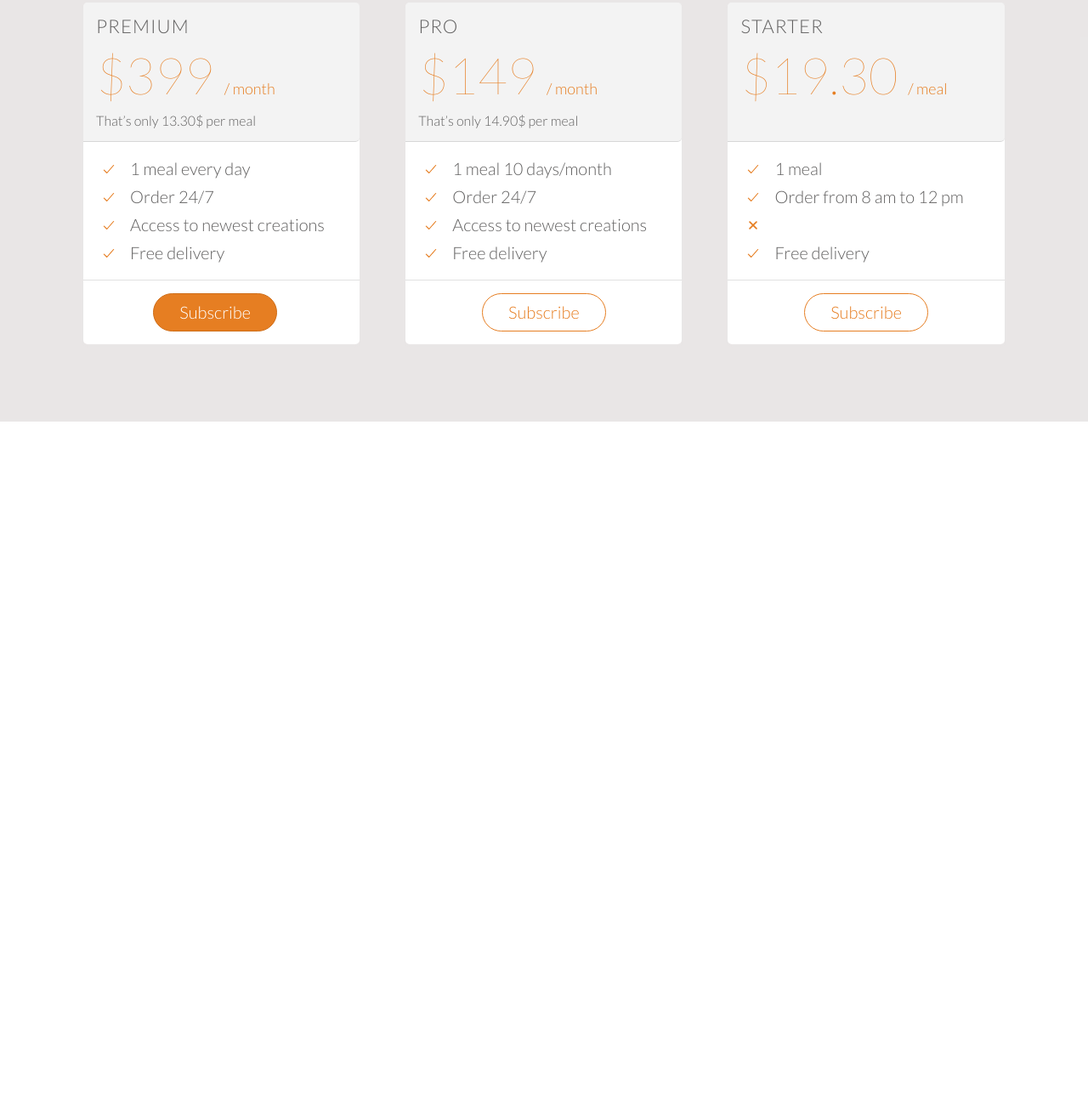
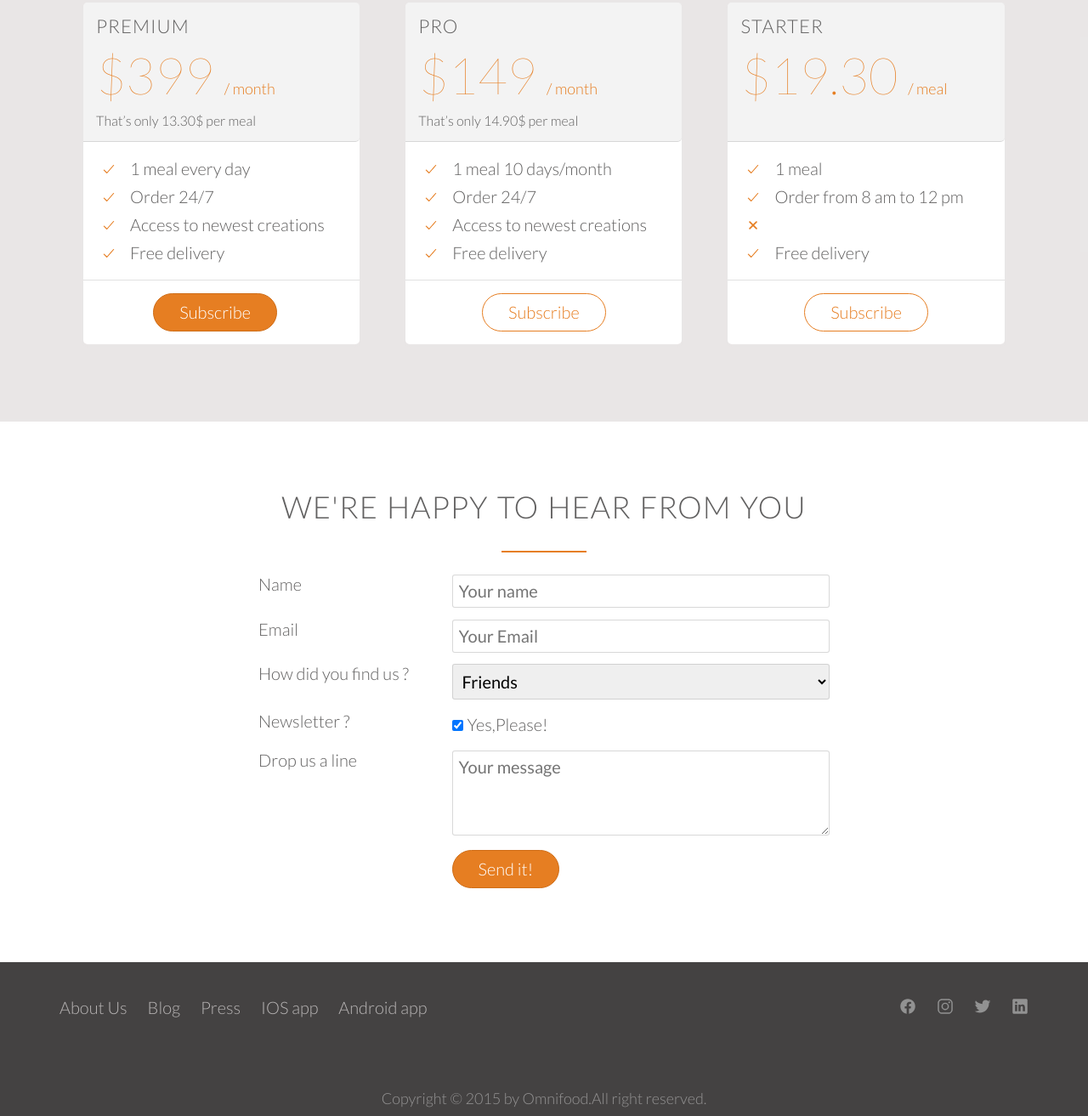
Before and after one commit to arpan13/Restaurant-Website, a plain HTML site: page index.html in a window 1280 px wide. Shown: the part 4022-5335 px from the top of the page at 85% size. Before the commit the page ends 4518 px from the top, so only its background shows below. Drawn offline with nearby package versions, Linux system fonts and the light colour scheme.

Commit message:
completed website design added contact form,footer

```diff
--- a/index.html
+++ b/index.html
@@ -349,41 +349,127 @@
         </div>
 
     </section>
+    <section class="section-form">
+        <div class="row">
+            <h2>
+                We're happy to hear from you
+            </h2>
+        </div >
+        <div class="row">
+            <form action="#" method="post" class="contact-form">
+                <div class="row">
+                    <div class="col span-1-of-3">
+                        <label for="name">Name</label>
+                    </div >
+                    <div class="col span-2-of-3">
+                        <input type="text" placeholder="Your name" name="name" id="name">
+
+
+                    </div >
+
+                </div >
+                 <div class="row">
+                    <div class="col span-1-of-3">
+                        <label for="email">Email</label>
+                    </div >
+                    <div class="col span-2-of-3">
+                        <input type="email" placeholder="Your Email" name="email" id="email">
+
+
+                    </div >
+
+                </div >
+                <div class="row">
+                    <div class="col span-1-of-3">
+                        <label for="find-us">How did you find us ?</label>
+                    </div >
+                    <div class="col span-2-of-3">
+                      <select name="find-us" id="find-us">
+                         <option value="friends" selected>Friends</option>
+                         <option value="search engine" >Search Engine</option>
+                         <option value="Family">Family</option>
+                         <option value="facebook">Facebook</option>
+                        </select>
+
+                    </div >
+
+                </div >
+                <div class="row">
+                    <div class="col span-1-of-3">
+                        <label>Newsletter ?</label>
+                    </div >
+                    <div class="col span-2-of-3">
+                        <input type="checkbox" checked>Yes,Please!</input>
+
+
+                    </div >
+
+                </div >
+
+                <div class="row">
+                    <div class="col span-1-of-3">
+                        <label for="message">
+                            Drop us a line
+                        </label>
+                    </div >
+                    <div class="col span-2-of-3">
+                       <textarea name="message" id="" placeholder="Your message"></textarea>
+
+
+                    </div >
+
+                </div >
+                <div class="row">
+                    <div class="col span-1-of-3">
+                        <label for="">&nbsp;</label>
+                    </div >
+                    <div class="col span-2-of-3">
+                        <input type="submit" value="Send it!">
+
+
+                    </div >
+
+                </div >
+
+            </form>
+
+        </div >
+
+    </section >
+    <footer>
+        <div class="row">
+            <div class="col span-1-of-2">
+                    <ul class="footer-nav">
+                         <li>About Us</li>
+                         <li>Blog</li>
+                         <li>Press</li>
+                         <li>IOS app</li>
+                         <li>Android app</li>
+                    </ul >
+            </div>
+            <div class="col span-1-of-2">
+                <ul class="social-icons">
+                    <li><a href=""><ion-icon name="logo-facebook" class="facebook"></ion-icon></a></li>
+                    <li><a href=""><ion-icon name="logo-instagram" class="instagram"></ion-icon></a></li>
+                    <li><a href=""><ion-icon name="logo-twitter" class="twitter"></ion-icon></a></li>
+                    <li><a href=""><ion-icon name="logo-linkedin" class="linkdin"></ion-icon></a></li>
+
+                </ul>
+
+            </div>
+            <div class="row ">
+
+            <p>
+                Copyright &copy; 2015 by Omnifood.All right reserved.
+            </p>
+            </div>
+        </div>
+    </footer>
+    <!-- <section class="section-footer">
+
+
+    </section > -->
 
     <script src="https://unpkg.com/ionicons@5.0.0/dist/ionicons.js"></script>
 </body>
 </html>
-
-<!--
-    Title: Start eating healthy today
-
-Plan 1: Premium
-399$ per month
-That’s only 13.30$ per meal
-1 meal every day
-Order 24/7
-Access to newest creations
-Free delivery
-
-
-Plan 2: Pro
-149$ per month
-That’s only 14.90$ per meal
-1 meal 10 days/month
-Order 24/7
-Access to newest creations
-Free delivery
-
-
-Plan 3: Starter
-19$ per meal
-1 meal
-Order from 8 am to 12 pm
-Free delivery
-
-
-
-
-
-
-// -->
--- a/resources/css/style.css
+++ b/resources/css/style.css
@@ -73,7 +73,8 @@ h1{
 }
 /*************Header Buttons**********************************************************/
 .btn:link,
-.btn:visited{
+.btn:visited,
+input[type=submit]{
     display: inline-block;
     padding: 10px 30px;
     font-weight: 300;
@@ -85,7 +86,8 @@ h1{
 }
 
 .btn-full:link,
-.btn-full:visited{
+.btn-full:visited,
+input[type=submit]{
     background-color: #e67e22;
 
     border:1px solid  #cf6d17;
@@ -100,11 +102,14 @@ h1{
     color:#e67e22 ;
 }
 .btn:hover,
-.btn:active{
+.btn:active,input[type=submit]:hover,
+input[type=submit]:active{
   background-color: #cf6d17;
 }
 .btn-full:hover,
-.btn-full:active{
+.btn-full:active,
+input[type=submit]:hover,
+input[type=submit]:active{
     border:1px solid #cf6d17;
 
 
@@ -383,3 +388,99 @@ cite img{
     padding: 5px 0;
 
 }
+/***********************form section**************/
+.contact-form{
+    width: 60%;
+    margin: 0 auto;
+}
+input[type=text],input[type=email],select,textarea{
+    width: 100%;
+    padding: 7px;
+    border-radius: 3px;
+    border: 1px solid rgba(190, 190, 190, 0.603);
+
+
+}
+textarea{
+    height: 100px;
+}
+input[type=checkbox]{
+    margin: 10px 5px 10px 0;
+}
+*:focus{
+    outline: none;
+}
+/**************footer**********/
+footer{
+ background-color: rgb(68, 66, 66);
+ padding-top: 30px;
+}
+.footer-nav{
+    list-style: none;
+
+    float: left;
+}
+.social-icons{
+    list-style: none;
+    float:right;
+}
+.footer-nav li{
+    display: inline-block;
+    color: rgb(184, 181, 181);
+    margin-right: 20px;
+}
+.social-icons li{
+
+        display: inline-block;
+        margin-right: 20px;
+
+}
+.social-icons li:last-child,
+.footer-nav li:last-child
+{
+
+    display: inline-block;
+    margin-right:0;
+
+}
+.social-icons li a:link,
+.social-icons li a:visited{
+    text-decoration: none;
+    border: none;
+    color: rgb(146, 146, 146);
+}
+footer p{
+    text-align: center;
+    margin: 120px 0 10px 0;
+    font-size: 90%;
+    color:rgb(148, 147, 147);
+}
+.social-icons li:link,
+.social-icons li:visited{
+    font-size: 100%;
+}
+.facebook,.instagram,.twitter,.linkdin
+{
+    transition: color 0.2s;
+}.facebook:hover,
+.facebook:active{
+    color:#3b5998 ;
+
+}
+.instagram:hover,
+.instagram:active{
+    color:#c32aa3 ;
+
+}
+
+.twitter:hover,
+.twitter:active{
+    color:#00aced ;
+
+}
+
+.linkdin:hover,
+.linkdin:active{
+    color:#007bb6 ;
+
+}
```
Also changed, not shown: resources/css/queries.css (added, +8 -0 lines), 1 other file.
